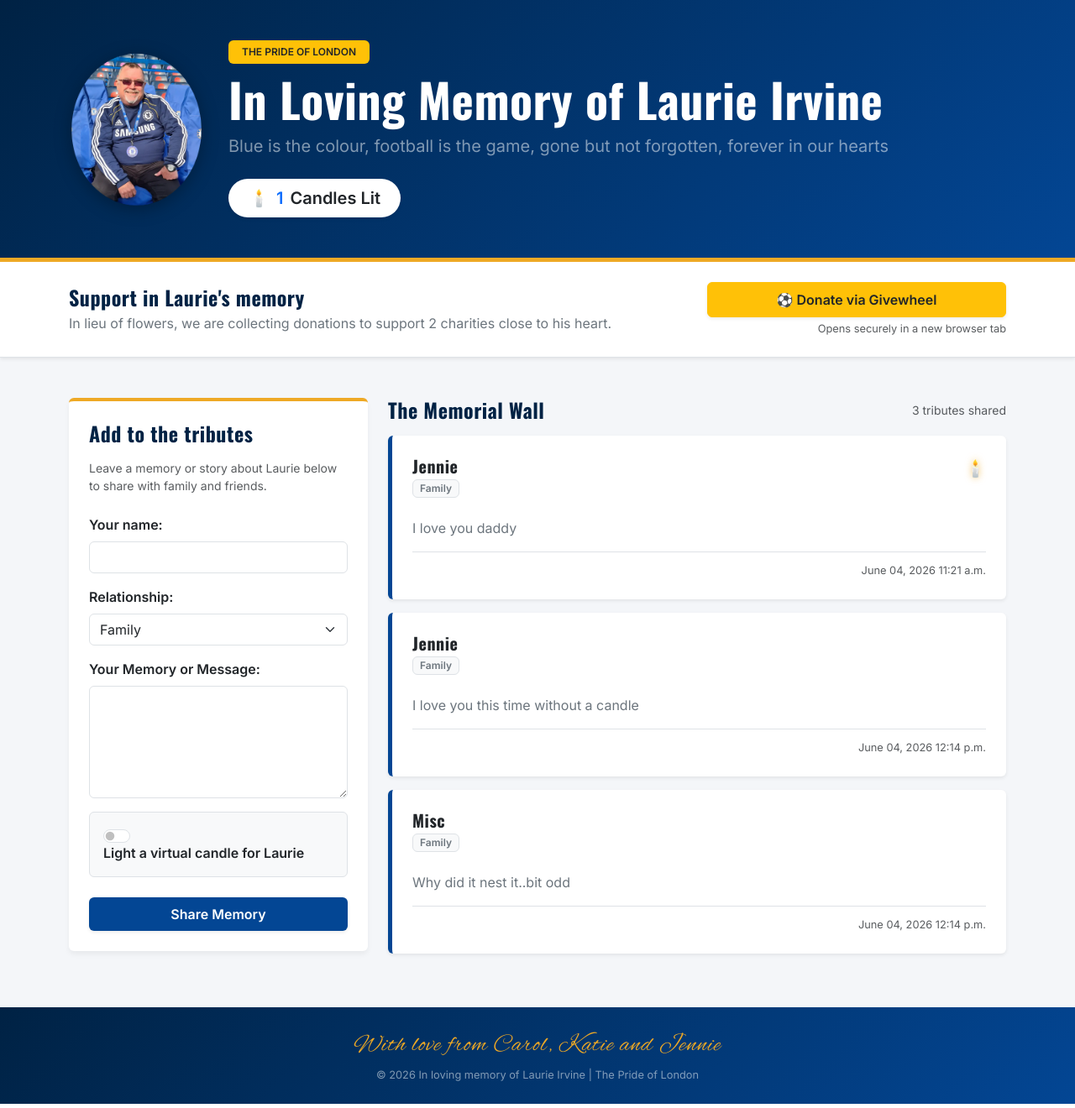
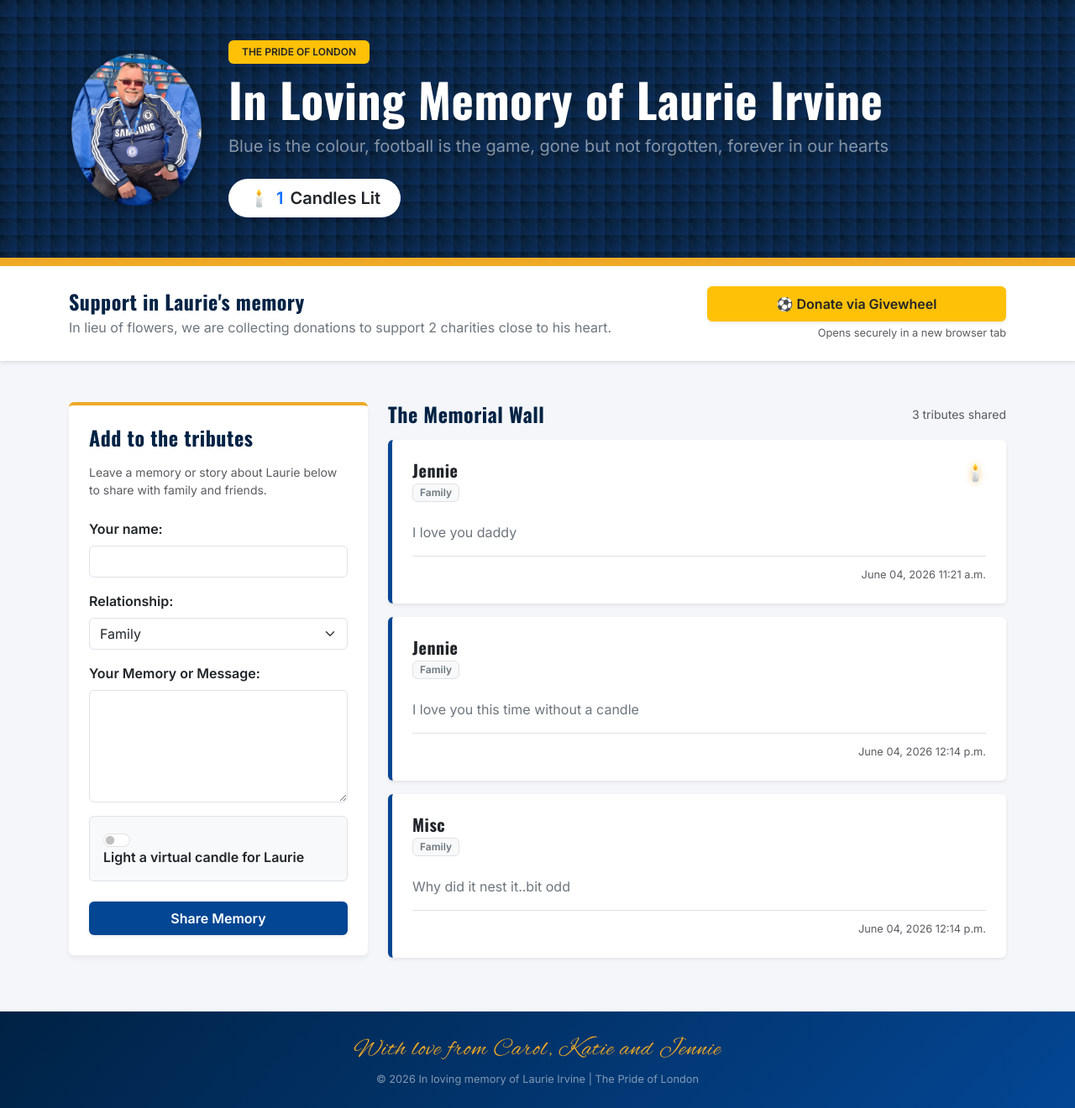
Before and after one commit to MrsG33k/laurie-irvine-memorial, a Django app: page / in a window 1280 px wide. Shown: the whole page at 84% size. Run offline with Django 5.2, Linux system fonts and the light colour scheme; data comes from the database, SQL or seed files in the repository.

Commit message:
Edit: Added a carbon bg effect to the header in CSS

```diff
--- a/tracker/static/tracker/css/style.css
+++ b/tracker/static/tracker/css/style.css
@@ -72,12 +72,24 @@ h1, h2, h3, h4, h5, h6, .display-4 {
     letter-spacing: 0.5px;
 }
 
-/* Heading resembling a Stadium Canopy */
+/* Heading Canopy Background*/
 .stadium-header {
-    background: linear-gradient(135deg, var(--cfc-stadium-blue)0%, var(--cfc-royal-blue));
-    color: var(var(--cfc-clean-white));
-    border-bottom: 5px solid var(var(--cfc-accent-gold));
-    box-shadow: 0 4px 15px rgba(0,0,0,0,0.15);
+    background:
+        /* Layer 1: A deep, smooth master gradient that eases back the harshness */
+        linear-gradient(135deg, rgba(0, 20, 40, 0.95) 0%, rgba(3, 40, 90, 0.95) 100%),
+        /* Layer 2: The carbon pattern, but with drastically reduced opacity (0.04 instead of 0.6) */
+        linear-gradient(27deg, rgba(0,0,0,0.2) 5px, transparent 5px) 0 5px,
+        linear-gradient(207deg, rgba(0,0,0,0.2) 5px, transparent 5px) 10px 0px,
+        linear-gradient(27deg, rgba(255,255,255,0.04) 5px, transparent 5px) 0px 10px,
+        linear-gradient(207deg, rgba(255,255,255,0.04) 5px, transparent 5px) 10px 5px,
+        linear-gradient(90deg, rgba(0,0,0,0.1) 10px, transparent 10px),
+        linear-gradient(45deg, rgba(255,255,255,0.04) 25%, transparent 25%, transparent 75%, rgba(255,255,255,0.04) 75%, rgba(255,255,255,0.04)),
+        linear-gradient(45deg, rgba(255,255,255,0.04) 25%, rgba(0,0,0,0.3) 25%, rgba(0,0,0,0.3) 75%, rgba(255,255,255,0.04) 75%, rgba(255,255,255,0.04)) 5px 5px;
+    background-size: 20px 20px;
+
+    color: var(--cfc-clean-white);
+    border-bottom: 5px solid var(--cfc-accent-gold);
+    box-shadow: 0 4px 15px rgba(0,0,0,0.15);
 }
 
 /* Cards to represent each individual tribute */
@@ -141,7 +153,7 @@ h1, h2, h3, h4, h5, h6, .display-4 {
 
 /* Memorial Picture */
 .memorial-picture {
-    max-height: 280px;
+    max-height: 350px;
     filter: drop-shadow(0 4px 10px rgba(0,0,0,0.3));
 }
 
@@ -152,3 +164,10 @@ h1, h2, h3, h4, h5, h6, .display-4 {
     font-size: 1.8rem;
     color: var(--cfc-accent-gold);
 }
+
+.footer-background {
+    background: linear-gradient(135deg, var(--cfc-stadium-blue)0%, var(--cfc-royal-blue));
+    color: var(var(--cfc-clean-white));
+    border-bottom: 5px solid var(var(--cfc-accent-gold));
+    box-shadow: 0 4px 15px rgba(0,0,0,0,0.15);
+}
--- a/tracker/templates/tracker/index.html
+++ b/tracker/templates/tracker/index.html
@@ -123,7 +123,7 @@
             </div>
         </div>
     </main>
-    <footer class="stadium-header py-4 mt-5">
+    <footer class="footer-background py-4 mt-5">
         <div class="container text-center text-white">
             <p class="m-0 mb-1 footer">With love from Carol, Katie and Jennie</p>
             <p class="m-0 small text-white-50 small-text">© 2026 In loving memory of Laurie Irvine | The Pride of London</p>
```
